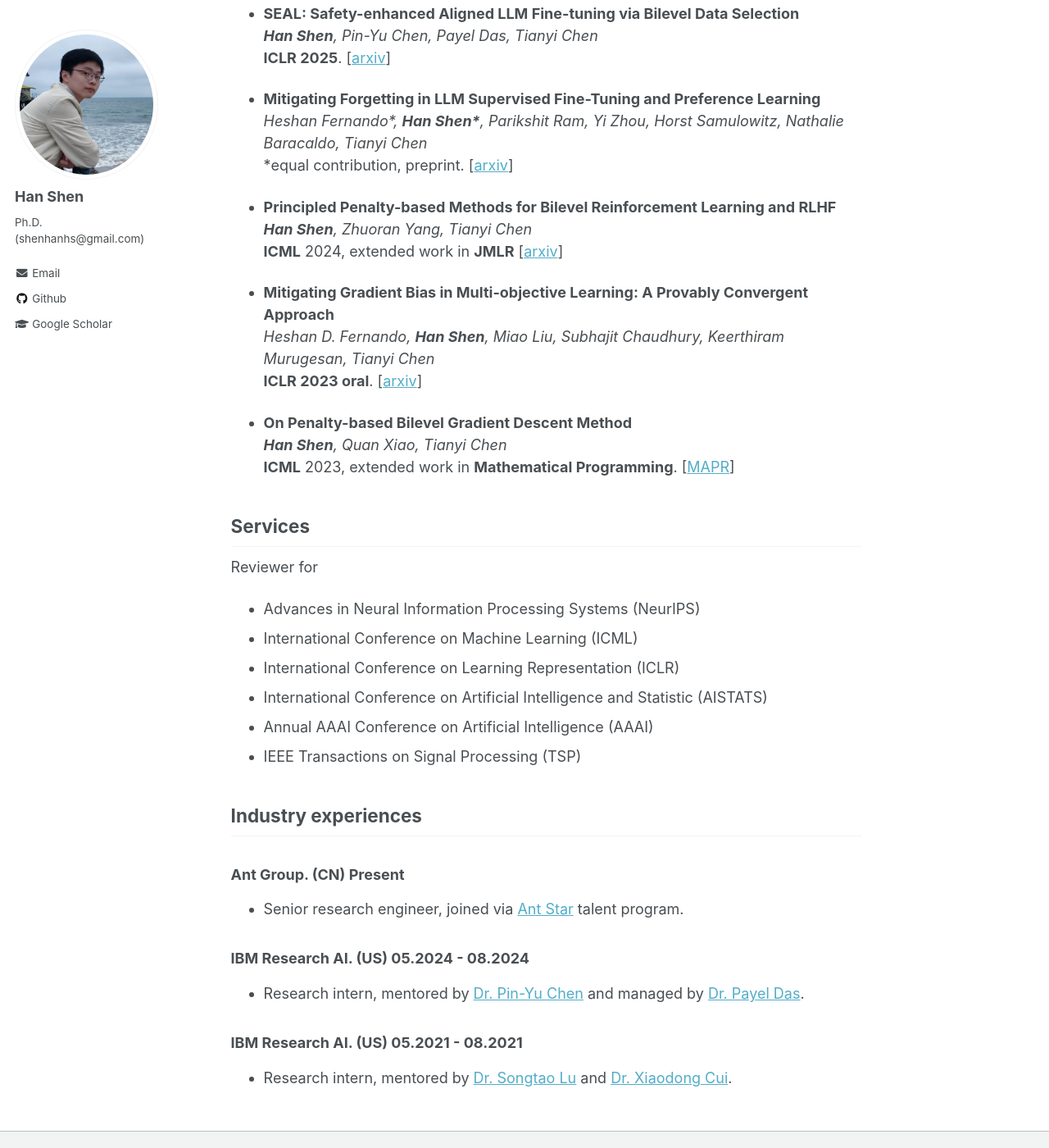
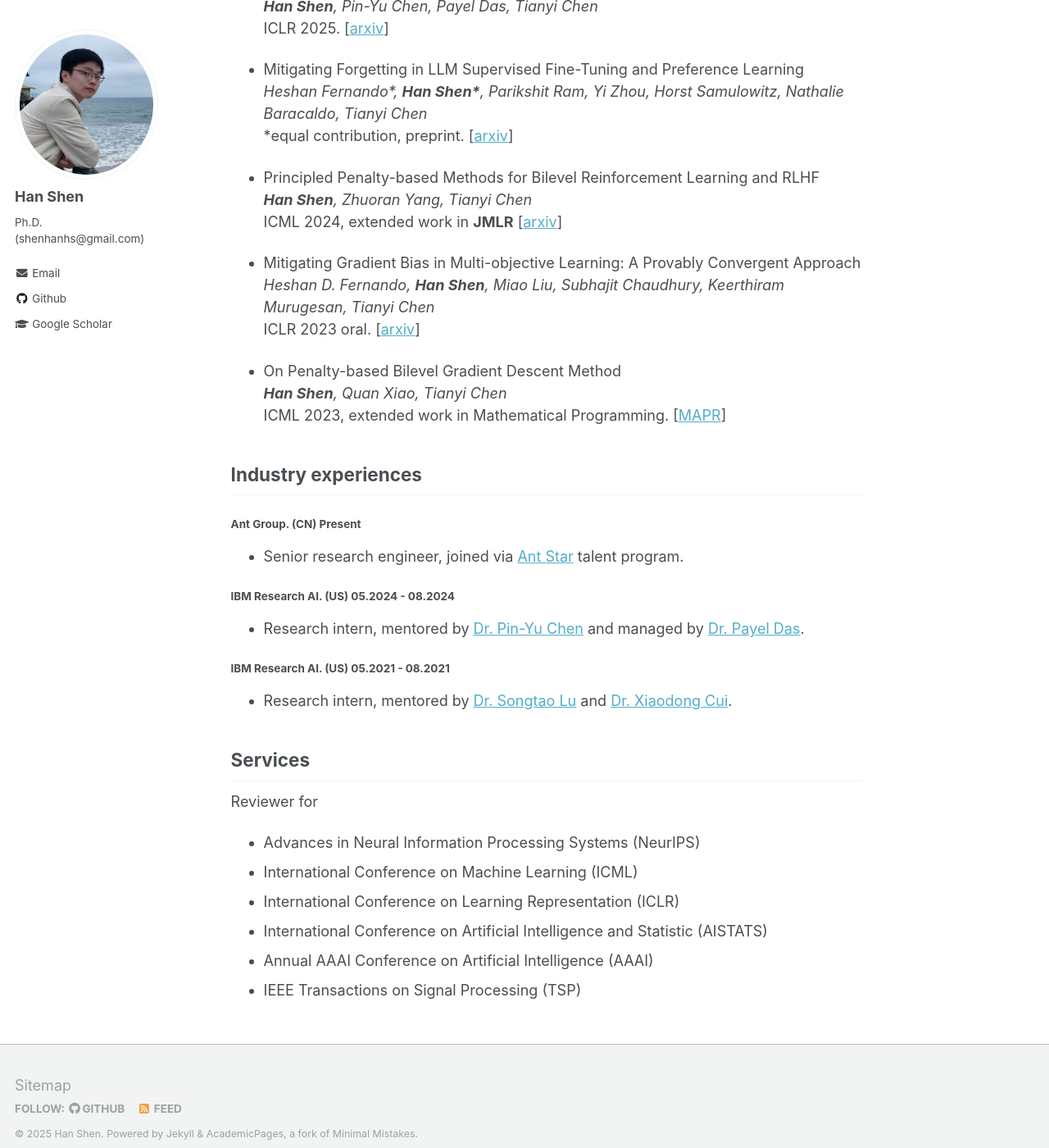
Before and after one commit to hanshen95/hanshen95.github.io, a Jekyll site: the page built from _pages/about.md, in a window 1280 px wide and 1400 px high, scrolled down 1132 px. Shown: the whole window at 82% size. Built offline with Jekyll 4.4.1, drawn with Linux system fonts in a browser that asks for light colours; some of the changed lines change nothing that is shown; some of the changed text lies outside the part shown.

Commit message:
Update about.md

```diff
--- a/_pages/about.md
+++ b/_pages/about.md
@@ -16,7 +16,6 @@ Before this, I worked in [IBM Research AI](https://research.ibm.com/artificial-i
 
 
 
-
 ## News and highlights
 * [Sep. 2025] New paper on LLM-RL: [AEnt](https://arxiv.org/abs/2509.03493). We released its implementation incorporated in the efficient RL framework [AReaL](https://github.com/inclusionAI/AReaL), and the standalone code will be released as soon as the code open-source application is approved.
   * [On Entropy Control in LLM-RL Algorithms](https://arxiv.org/abs/2509.03493)
@@ -29,31 +28,45 @@ Before this, I worked in [IBM Research AI](https://research.ibm.com/artificial-i
   * [On Penalty-based Bilevel Gradient Descent Method](https://arxiv.org/abs/2302.05185)
 * [Oct. 2024] New paper on improved LLM alignment framwork:
   * [Mitigating Forgetting in LLM Supervised Fine-Tuning and Preference Learning](https://arxiv.org/abs/2410.15483)
-* [May. 2024] I am excited to start my research internship at [IBM Research AI](https://research.ibm.com/artificial-intelligence).
 
 
 ## Selected works
 
-* <b>SEAL: Safety-enhanced Aligned LLM Fine-tuning via Bilevel Data Selection</b>\
+* SEAL: Safety-enhanced Aligned LLM Fine-tuning via Bilevel Data Selection\
   *<b>Han Shen</b>, Pin-Yu Chen, Payel Das, Tianyi Chen*\
-  <b>ICLR 2025</b>. [[arxiv](https://arxiv.org/abs/2410.07471)]
+  ICLR 2025. [[arxiv](https://arxiv.org/abs/2410.07471)]
 
-* <b>Mitigating Forgetting in LLM Supervised Fine-Tuning and Preference Learning</b>\
+* Mitigating Forgetting in LLM Supervised Fine-Tuning and Preference Learning\
   *Heshan Fernando\*, <b>Han Shen\*</b>, Parikshit Ram, Yi Zhou, Horst Samulowitz, Nathalie Baracaldo, Tianyi Chen*\
   \*equal contribution, preprint. [[arxiv](https://arxiv.org/abs/2410.15483)]
 
-* <b>Principled Penalty-based Methods for Bilevel Reinforcement Learning and RLHF</b>\
-*<b>Han Shen</b>, Zhuoran Yang, Tianyi Chen*\
-<b>ICML</b> 2024, extended work in <b>JMLR</b> [[arxiv](https://arxiv.org/abs/2402.06886)]
+* Principled Penalty-based Methods for Bilevel Reinforcement Learning and RLHF\
+  *<b>Han Shen</b>, Zhuoran Yang, Tianyi Chen*\
+  ICML 2024, extended work in <b>JMLR</b> [[arxiv](https://arxiv.org/abs/2402.06886)]
 
-* <b>Mitigating Gradient Bias in Multi-objective Learning: A Provably Convergent Approach</b>\
-*Heshan D. Fernando, <b>Han Shen</b>, Miao Liu, Subhajit Chaudhury, Keerthiram Murugesan, Tianyi Chen*\
-<b>ICLR 2023 oral</b>. [[arxiv](https://arxiv.org/abs/2210.12624)]
+* Mitigating Gradient Bias in Multi-objective Learning: A Provably Convergent Approach\
+  *Heshan D. Fernando, <b>Han Shen</b>, Miao Liu, Subhajit Chaudhury, Keerthiram Murugesan, Tianyi Chen*\
+  ICLR 2023 oral. [[arxiv](https://arxiv.org/abs/2210.12624)]
 
-* <b>On Penalty-based Bilevel Gradient Descent Method</b>\
-*<b>Han Shen</b>, Quan Xiao, Tianyi Chen*\
-<b>ICML</b> 2023, extended work in <b>Mathematical Programming</b>. [[MAPR](https://link.springer.com/article/10.1007/s10107-025-02194-4)]
+* On Penalty-based Bilevel Gradient Descent Method\
+  *<b>Han Shen</b>, Quan Xiao, Tianyi Chen*\
+  ICML 2023, extended work in Mathematical Programming. [[MAPR](https://link.springer.com/article/10.1007/s10107-025-02194-4)]
 
+
+
+## Industry experiences
+
+#### Ant Group. (CN) Present
+
+* Senior research engineer, joined via [Ant Star](https://talent.antgroup.com/ant-star) talent program.
+
+#### IBM Research AI. (US) 05.2024 - 08.2024
+
+* Research intern, mentored by [Dr. Pin-Yu Chen](https://sites.google.com/site/pinyuchenpage/) and managed by [Dr. Payel Das](https://scholar.google.com/citations?user=1vs31MgAAAAJ&hl=en).
+
+#### IBM Research AI. (US) 05.2021 - 08.2021
+
+* Research intern, mentored by [Dr. Songtao Lu](https://sites.google.com/site/lusongtaoee) and [Dr. Xiaodong Cui](https://research.ibm.com/people/xiaodong-cui).
 
 
 ## Services
@@ -64,19 +77,3 @@ Reviewer for
 * International Conference on Artificial Intelligence and Statistic (AISTATS)
 * Annual AAAI Conference on Artificial Intelligence (AAAI)
 * IEEE Transactions on Signal Processing (TSP)
-
-
-
-## Industry experiences
-
-### Ant Group. (CN) Present
-
-* Senior research engineer, joined via [Ant Star](https://talent.antgroup.com/ant-star) talent program.
-
-### IBM Research AI. (US) 05.2024 - 08.2024
-
-* Research intern, mentored by [Dr. Pin-Yu Chen](https://sites.google.com/site/pinyuchenpage/) and managed by [Dr. Payel Das](https://scholar.google.com/citations?user=1vs31MgAAAAJ&hl=en).
-
-### IBM Research AI. (US) 05.2021 - 08.2021
-
-* Research intern, mentored by [Dr. Songtao Lu](https://sites.google.com/site/lusongtaoee) and [Dr. Xiaodong Cui](https://research.ibm.com/people/xiaodong-cui).
```
